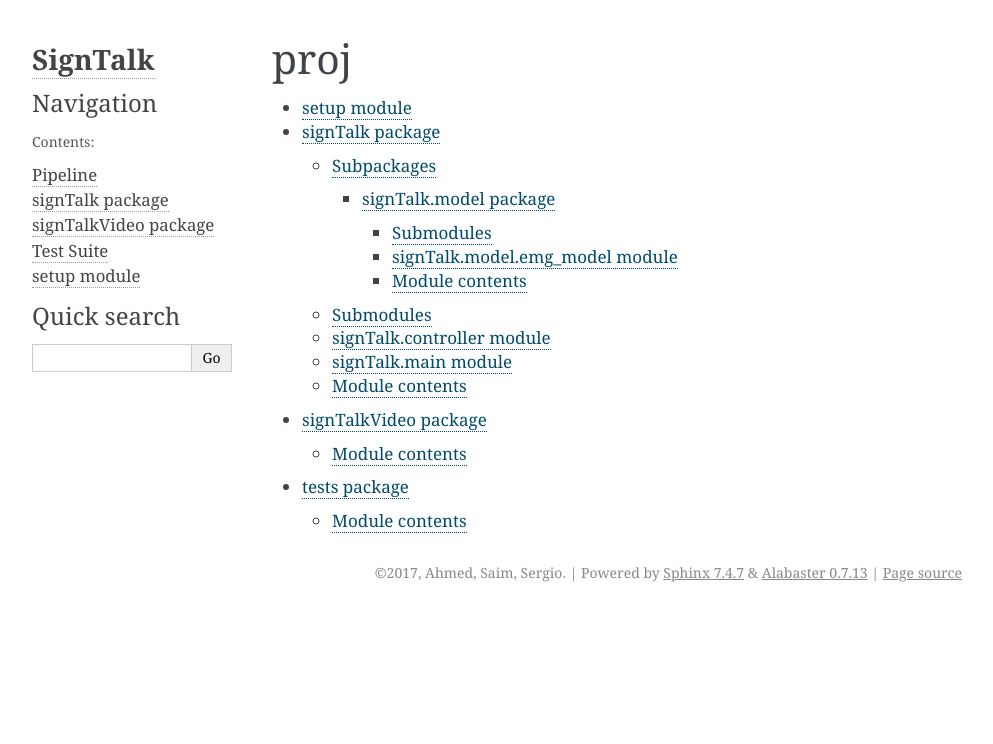
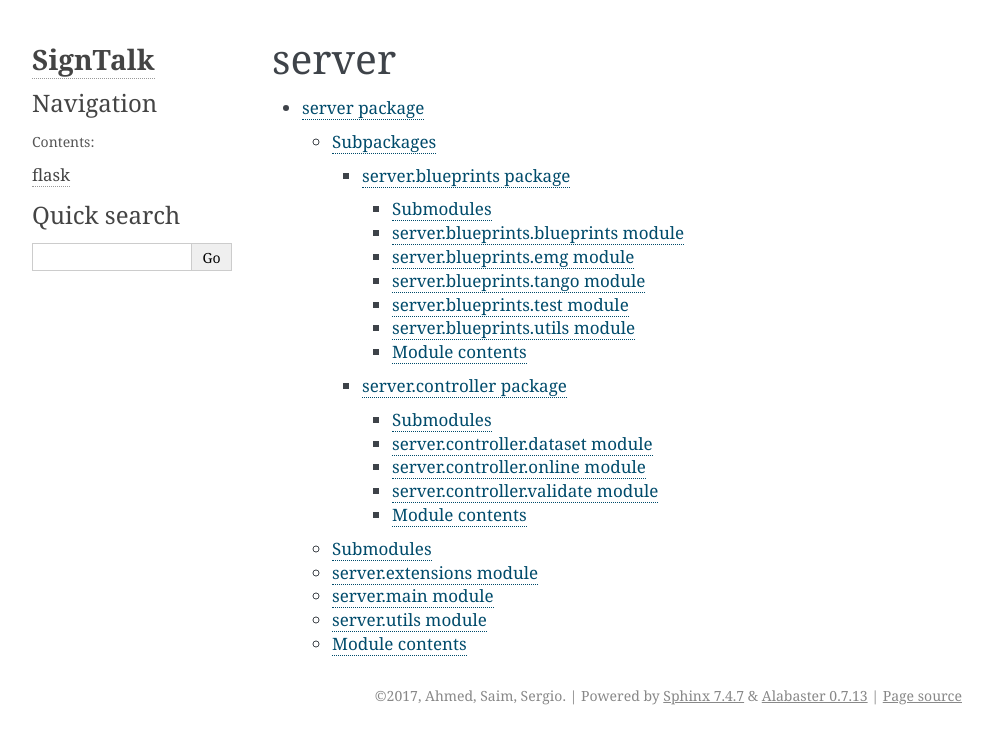
Before and after one commit to AhmedAKhan/Capstone, a Sphinx documentation site: the page built from docs/source/modules.rst, in a window 1280 px wide. Shown: the top 744 px of the page, without its empty margins (148-1141 px from the left). Built offline with Sphinx 7.4.7, drawn with Linux system fonts in a browser that asks for light colours; formulas are drawn with MathJax 3; pages that are not in the unit, such as notebooks, are missing from menus.

Commit message:
added docs

```diff
--- a/docs/source/conf.py
+++ b/docs/source/conf.py
@@ -2,7 +2,7 @@
 # -*- coding: utf-8 -*-
 #
 # SignTalk documentation build configuration file, created by
-# sphinx-quickstart on Fri Sep 22 15:36:35 2017.
+# sphinx-quickstart on Tue Oct 31 03:16:12 2017.
 #
 # This file is execfile()d with the current directory set to its
 # containing dir.
@@ -17,9 +17,9 @@
 # add these directories to sys.path here. If the directory is relative to the
 # documentation root, use os.path.abspath to make it absolute, like shown here.
 #
-import os
-import sys
-sys.path.insert(0, os.path.abspath('../../'))
+# import os
+# import sys
+# sys.path.insert(0, os.path.abspath('.'))
 
 
 # -- General configuration ------------------------------------------------
@@ -32,14 +32,16 @@ sys.path.insert(0, os.path.abspath('../../'))
 # extensions coming with Sphinx (named 'sphinx.ext.*') or your custom
 # ones.
 extensions = ['sphinx.ext.autodoc',
-    'sphinx.ext.doctest',
+    'sphinx.ext.intersphinx',
     'sphinx.ext.todo',
     'sphinx.ext.coverage',
+    'sphinx.ext.imgmath',
     'sphinx.ext.viewcode',
-    'sphinx.ext.githubpages']
+    'sphinx.ext.githubpages',
+    'sphinxcontrib.httpdomain']
 
 # Add any paths that contain templates here, relative to this directory.
-templates_path = ['doc_templates']
+templates_path = ['_templates']
 
 # The suffix(es) of source filenames.
 # You can specify multiple suffix as a list of string:
@@ -99,7 +101,7 @@ html_theme = 'alabaster'
 # Add any paths that contain custom static files (such as style sheets) here,
 # relative to this directory. They are copied after the builtin static files,
 # so a file named "default.css" will overwrite the builtin "default.css".
-html_static_path = ['doc_static']
+html_static_path = ['_static']
 
 # Custom sidebar templates, must be a dictionary that maps document names
 # to template names.
@@ -175,22 +177,6 @@ texinfo_documents = [
 
 
 
-# -- Options for Epub output ----------------------------------------------
 
-# Bibliographic Dublin Core info.
-epub_title = project
-epub_author = author
-epub_publisher = author
-epub_copyright = copyright
-
-# The unique identifier of the text. This can be a ISBN number
-# or the project homepage.
-#
-# epub_identifier = ''
-
-# A unique identification for the text.
-#
-# epub_uid = ''
-
-# A list of files that should not be packed into the epub file.
-epub_exclude_files = ['search.html']
+# Example configuration for intersphinx: refer to the Python standard library.
+intersphinx_mapping = {'https://docs.python.org/': None}
--- a/docs/source/modules.rst
+++ b/docs/source/modules.rst
@@ -1,10 +1,7 @@
-proj
-====
+server
+======
 
 .. toctree::
    :maxdepth: 4
 
-   setup
-   signTalk
-   signTalkVideo
-   tests
+   server
--- /dev/null
+++ b/docs/source/server.blueprints.rst
@@ -0,0 +1,54 @@
+server\.blueprints package
+==========================
+
+Submodules
+----------
+
+server\.blueprints\.blueprints module
+-------------------------------------
+
+.. automodule:: server.blueprints.blueprints
+    :members:
+    :undoc-members:
+    :show-inheritance:
+
+server\.blueprints\.emg module
+------------------------------
+
+.. automodule:: server.blueprints.emg
+    :members:
+    :undoc-members:
+    :show-inheritance:
+
+server\.blueprints\.tango module
+--------------------------------
+
+.. automodule:: server.blueprints.tango
+    :members:
+    :undoc-members:
+    :show-inheritance:
+
+server\.blueprints\.test module
+-------------------------------
+
+.. automodule:: server.blueprints.test
+    :members:
+    :undoc-members:
+    :show-inheritance:
+
+server\.blueprints\.utils module
+--------------------------------
+
+.. automodule:: server.blueprints.utils
+    :members:
+    :undoc-members:
+    :show-inheritance:
+
+
+Module contents
+---------------
+
+.. automodule:: server.blueprints
+    :members:
+    :undoc-members:
+    :show-inheritance:
--- /dev/null
+++ b/docs/source/server.controller.rst
@@ -0,0 +1,38 @@
+server\.controller package
+==========================
+
+Submodules
+----------
+
+server\.controller\.dataset module
+----------------------------------
+
+.. automodule:: server.controller.dataset
+    :members:
+    :undoc-members:
+    :show-inheritance:
+
+server\.controller\.online module
+---------------------------------
+
+.. automodule:: server.controller.online
+    :members:
+    :undoc-members:
+    :show-inheritance:
+
+server\.controller\.validate module
+-----------------------------------
+
+.. automodule:: server.controller.validate
+    :members:
+    :undoc-members:
+    :show-inheritance:
+
+
+Module contents
+---------------
+
+.. automodule:: server.controller
+    :members:
+    :undoc-members:
+    :show-inheritance:
--- /dev/null
+++ b/docs/source/server.rst
@@ -0,0 +1,46 @@
+server package
+==============
+
+Subpackages
+-----------
+
+.. toctree::
+
+    server.blueprints
+    server.controller
+
+Submodules
+----------
+
+server\.extensions module
+-------------------------
+
+.. automodule:: server.extensions
+    :members:
+    :undoc-members:
+    :show-inheritance:
+
+server\.main module
+-------------------
+
+.. automodule:: server.main
+    :members:
+    :undoc-members:
+    :show-inheritance:
+
+server\.utils module
+--------------------
+
+.. automodule:: server.utils
+    :members:
+    :undoc-members:
+    :show-inheritance:
+
+
+Module contents
+---------------
+
+.. automodule:: server
+    :members:
+    :undoc-members:
+    :show-inheritance:
--- a/docs/source/signTalk.model.rst
+++ /dev/null
@@ -1,22 +0,0 @@
-signTalk\.model package
-=======================
-
-Submodules
-----------
-
-signTalk\.model\.emg\_model module
-----------------------------------
-
-.. automodule:: signTalk.model.emg_model
-    :members:
-    :undoc-members:
-    :show-inheritance:
-
-
-Module contents
----------------
-
-.. automodule:: signTalk.model
-    :members:
-    :undoc-members:
-    :show-inheritance:
--- a/docs/source/signTalk.rst
+++ /dev/null
@@ -1,42 +0,0 @@
-signTalk package
-================
-
-Subpackages
------------
-
-.. toctree::
-
-    signTalk.classify
-    signTalk.data
-    signTalk.feature
-    signTalk.filter
-    signTalk.model
-    signTalk.split
-
-Submodules
-----------
-
-signTalk\.controller module
----------------------------
-
-.. automodule:: signTalk.controller
-    :members:
-    :undoc-members:
-    :show-inheritance:
-
-signTalk\.main module
----------------------
-
-.. automodule:: signTalk.main
-    :members:
-    :undoc-members:
-    :show-inheritance:
-
-
-Module contents
----------------
-
-.. automodule:: signTalk
-    :members:
-    :undoc-members:
-    :show-inheritance:
--- a/docs/source/signTalkVideo.rst
+++ /dev/null
@@ -1,10 +0,0 @@
-signTalkVideo package
-=====================
-
-Module contents
----------------
-
-.. automodule:: signTalkVideo
-    :members:
-    :undoc-members:
-    :show-inheritance:
--- a/docs/source/tests.rst
+++ /dev/null
@@ -1,10 +0,0 @@
-tests package
-=============
-
-Module contents
----------------
-
-.. automodule:: tests
-    :members:
-    :undoc-members:
-    :show-inheritance:
```
Also changed, not shown: docs/config.cfg (added, +12 -0 lines), docs/source/flask_routes.rst (added, +49 -0 lines), docs/source/index.rst (+3 -6 lines), docs/source/pipeline.rst (deleted, +0 -42 lines), docs/source/setup.rst (deleted, +0 -7 lines), docs/source/test_suite.rst (deleted, +0 -49 lines), 1 other file.
